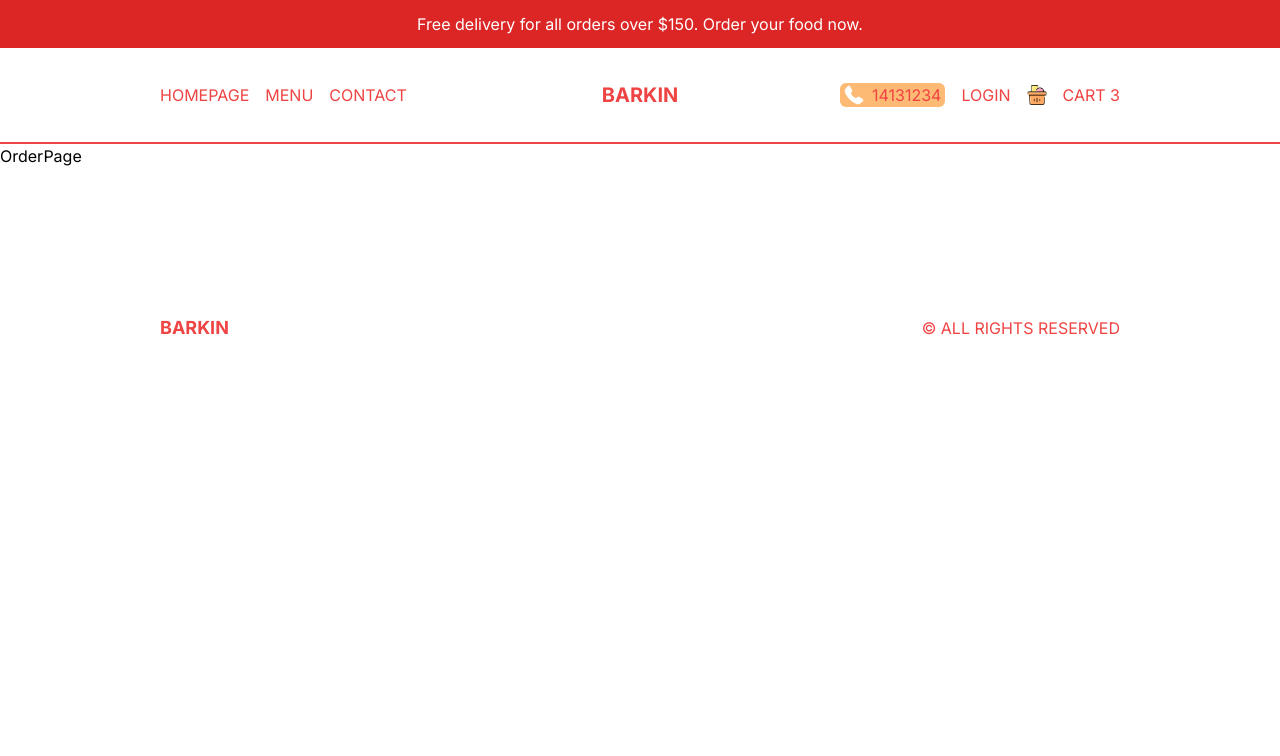
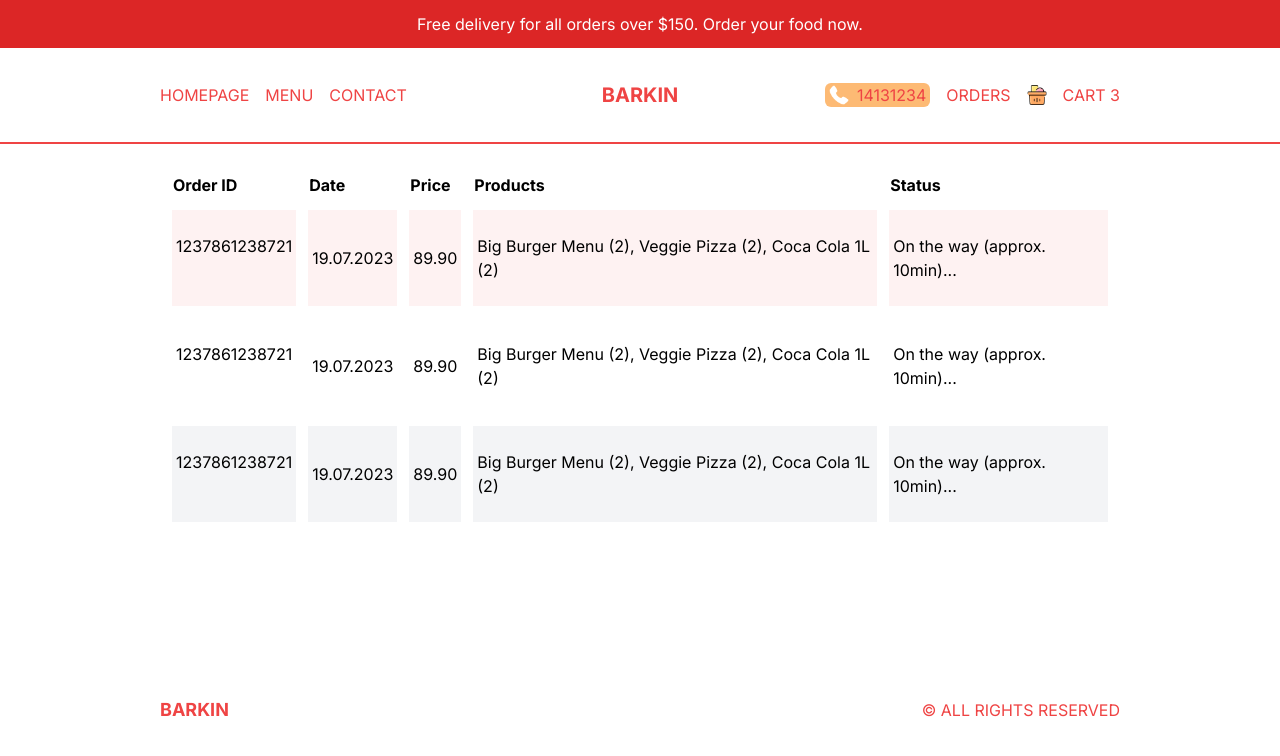
Before and after one commit to barkinkoroglu/food-delivery, a Next.js app: page /orders in a window 1280 px wide. Shown: the top 756 px of the page. Built offline with nearby package versions, Linux system fonts and the light colour scheme.

Commit message:
Orders Page

```diff
--- a/src/app/orders/page.tsx
+++ b/src/app/orders/page.tsx
@@ -1,7 +1,50 @@
 import React from 'react';
 
-function OrdersPage() {
-  return <div>OrderPage</div>;
-}
+const OrdersPage = () => {
+  return (
+    <div className="p-4 lg:px-20 xl:px-40">
+      <table className="w-full border-separate border-spacing-3">
+        <thead>
+          <tr className="text-left">
+            <th className="hidden md:block">Order ID</th>
+            <th>Date</th>
+            <th>Price</th>
+            <th className="hidden md:block">Products</th>
+            <th>Status</th>
+          </tr>
+        </thead>
+        <tbody>
+          <tr className="text-sm md:text-base bg-red-50">
+            <td className="hidden md:block py-6 px-1">1237861238721</td>
+            <td className="py-6 px-1">19.07.2023</td>
+            <td className="py-6 px-1">89.90</td>
+            <td className="hidden md:block py-6 px-1">
+              Big Burger Menu (2), Veggie Pizza (2), Coca Cola 1L (2)
+            </td>
+            <td className="py-6 px-1">On the way (approx. 10min)...</td>
+          </tr>
+          <tr className="text-sm md:text-base odd:bg-gray-100">
+            <td className="hidden md:block py-6 px-1">1237861238721</td>
+            <td className="py-6 px-1">19.07.2023</td>
+            <td className="py-6 px-1">89.90</td>
+            <td className="hidden md:block py-6 px-1">
+              Big Burger Menu (2), Veggie Pizza (2), Coca Cola 1L (2)
+            </td>
+            <td className="py-6 px-1">On the way (approx. 10min)...</td>
+          </tr>
+          <tr className="text-sm md:text-base odd:bg-gray-100">
+            <td className="hidden md:block py-6 px-1">1237861238721</td>
+            <td className="py-6 px-1">19.07.2023</td>
+            <td className="py-6 px-1">89.90</td>
+            <td className="hidden md:block py-6 px-1">
+              Big Burger Menu (2), Veggie Pizza (2), Coca Cola 1L (2)
+            </td>
+            <td className="py-6 px-1">On the way (approx. 10min)...</td>
+          </tr>
+        </tbody>
+      </table>
+    </div>
+  );
+};
 
 export default OrdersPage;
--- a/src/components/Navbar.tsx
+++ b/src/components/Navbar.tsx
@@ -5,7 +5,7 @@
 import Image from 'next/image';
 
 function Navbar() {
-  const user = false;
+  const user = true;
   return (
     <div className="h-12 text-red-500 p-4 flex justify-between items-center border-b-2 border-b-red-500 uppercase md:h-24 lg:px-20 xl:px-40">
       <div className="hidden md:flex gap-4 md:flex-1">
@@ -27,7 +27,7 @@
         {!user ? (
           <Link href="/login">Login</Link>
         ) : (
-          <Link href="/">Orders</Link>
+          <Link href="/orders">Orders</Link>
         )}
 
         <CartIcon />
```
